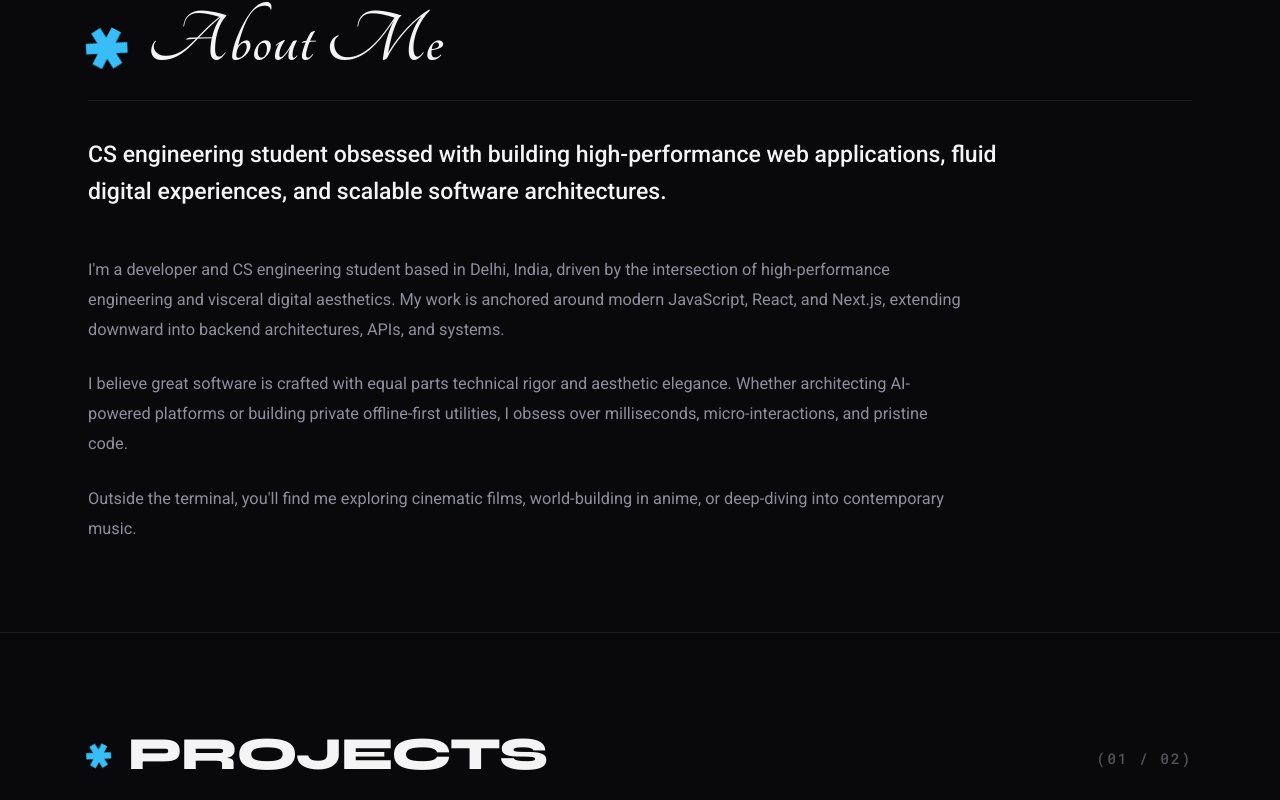
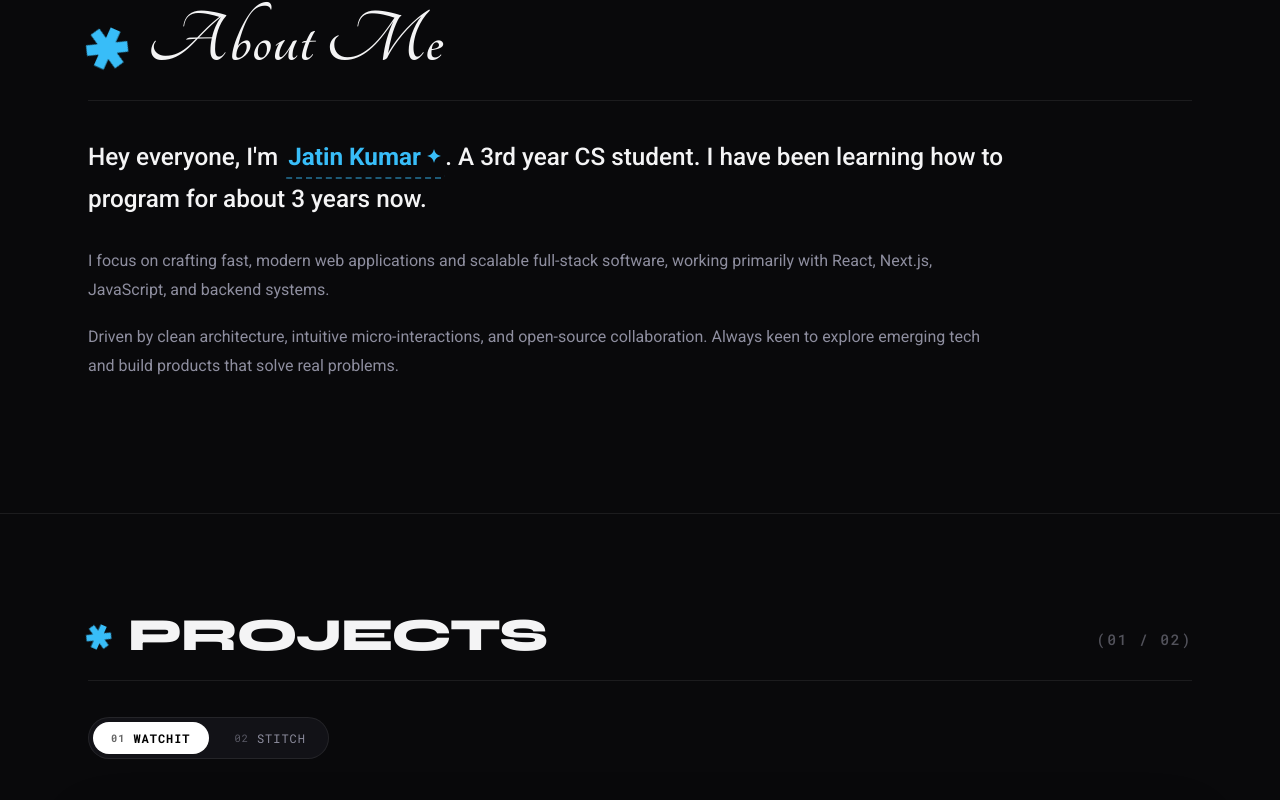
Before and after one commit to jatingow/Portfolio, a React (Vite) app: page / in a window 1280 px wide. Shown: the part 1080-1880 px from the top of the page. Built offline with nearby package versions, Linux system fonts and the light colour scheme.

Commit message:
Implemented interactive hover card for photo pop up

```diff
--- a/src/components/About.jsx
+++ b/src/components/About.jsx
@@ -1,10 +1,31 @@
-import { useRef } from "react";
-import { motion } from "framer-motion";
+import { useState, useRef } from "react";
+import { motion, AnimatePresence } from "framer-motion";
 import { personalInfo } from "../data/data";
 import styles from "./About.module.css";
 
+const PHOTO_CANDIDATES = [
+  "/jatin.jpg",
+  "/jatin.png",
+  "/jatin.jpeg",
+  "/profile.jpg",
+  "/profile.png",
+];
+
 export default function About() {
   const sectionRef = useRef(null);
+  const [showPhoto, setShowPhoto] = useState(false);
+  const [photoCandidateIdx, setPhotoCandidateIdx] = useState(0);
+
+  const handleImageError = () => {
+    if (photoCandidateIdx < PHOTO_CANDIDATES.length - 1) {
+      setPhotoCandidateIdx((prev) => prev + 1);
+    } else {
+      setPhotoCandidateIdx(-1); // All candidates attempted; show styled placeholder
+    }
+  };
+
+  const currentPhotoSrc =
+    photoCandidateIdx >= 0 ? PHOTO_CANDIDATES[photoCandidateIdx] : null;
 
   return (
     <section ref={sectionRef} className={styles.section} id="about">
@@ -34,25 +55,70 @@ export default function About() {
           transition={{ duration: 0.7, delay: 0.08, ease: [0.16, 1, 0.3, 1] }}
           className={styles.statementWrapper}
         >
-          <p className={styles.statementSub}>{personalInfo.bio}</p>
-        </motion.div>
+          <p className={styles.statementLead}>
+            Hey everyone, I'm{" "}
+            <span className={styles.nameWrapper}>
+              <span
+                className={styles.nameHighlight}
+                onMouseEnter={() => setShowPhoto(true)}
+                onMouseLeave={() => setShowPhoto(false)}
+                onFocus={() => setShowPhoto(true)}
+                onBlur={() => setShowPhoto(false)}
+                tabIndex={0}
+                role="button"
+                aria-label="Jatin Kumar (hover to view photo)"
+              >
+                Jatin Kumar
+                <span className={styles.nameSparkle}>✦</span>
+              </span>
 
-        {/* ── DETAILED BIO / MANIFESTO ── */}
-        <div className={styles.bioWrapper}>
-          <motion.div
-            initial={{ opacity: 0, y: 30 }}
-            whileInView={{ opacity: 1, y: 0 }}
-            viewport={{ once: false, margin: "0px 0px -50px 0px" }}
-            transition={{ duration: 0.65, ease: [0.16, 1, 0.3, 1] }}
-            className={styles.bioTextGroup}
-          >
-            {personalInfo.aboutLong.map((para, i) => (
-              <p key={i} className={styles.bioParagraph}>
-                {para}
+              <AnimatePresence>
+                {showPhoto && (
+                  <motion.span
+                    initial={{ opacity: 0, scale: 0.88, y: -10 }}
+                    animate={{ opacity: 1, scale: 1, y: 0 }}
+                    exit={{ opacity: 0, scale: 0.88, y: -10 }}
+                    transition={{ duration: 0.22, ease: [0.16, 1, 0.3, 1] }}
+                    className={styles.photoPopup}
+                  >
+                    <span className={styles.photoFrame}>
+                      {currentPhotoSrc ? (
+                        <img
+                          src={currentPhotoSrc}
+                          alt="Jatin Kumar"
+                          className={styles.photoImg}
+                          onError={handleImageError}
+                        />
+                      ) : (
+                        <span className={styles.photoPlaceholder}>
+                          <span className={styles.avatarInitials}>JK</span>
+                          <span className={styles.uploadPrompt}>
+                            Drop photo into:<br />
+                            <strong>public/jatin.jpg</strong>
+                          </span>
+                        </span>
+                      )}
+                    </span>
+                    <span className={styles.photoCaption}>
+                      <span className={styles.captionDot} />
+                      Jatin Kumar · CS Student
+                    </span>
+                  </motion.span>
+                )}
+              </AnimatePresence>
+            </span>
+            . A 3rd year CS student. I have been learning how to program for about 3 years now.
+          </p>
+
+          {/* Minimal additional info */}
+          <div className={styles.detailsList}>
+            {personalInfo.bioDetails.map((paragraph, idx) => (
+              <p key={idx} className={styles.detailParagraph}>
+                {paragraph}
               </p>
             ))}
-          </motion.div>
-        </div>
+          </div>
+        </motion.div>
       </div>
     </section>
   );
--- a/src/components/About.module.css
+++ b/src/components/About.module.css
@@ -28,52 +28,183 @@
   margin-bottom: 2.75rem;
 }
 
-.statementText {
+.statementLead {
   font-family: var(--font-display), sans-serif;
-  font-size: clamp(1.8rem, 3.8vw, 3.2rem);
-  font-weight: 800;
-  line-height: 1.15;
-  letter-spacing: -0.03em;
+  font-size: clamp(1.22rem, 1.9vw, 1.65rem);
+  font-weight: 500;
+  line-height: 1.65;
   color: var(--tx);
-  margin-bottom: 1.5rem;
+  max-width: 960px;
+  margin-bottom: 1.75rem;
 }
 
-.highlightText {
-  color: #ffffff;
-  text-decoration: underline;
-  text-decoration-color: rgba(56, 189, 248, 0.5);
-  text-underline-offset: 6px;
+.nameWrapper {
+  position: relative;
+  display: inline-block;
 }
 
-[data-theme="light"] .highlightText {
-  color: #000000;
-  text-decoration-color: rgba(2, 132, 199, 0.5);
+.nameHighlight {
+  position: relative;
+  display: inline-flex;
+  align-items: center;
+  gap: 5px;
+  color: var(--accent-cyan);
+  font-weight: 700;
+  cursor: pointer;
+  border-bottom: 2px dashed rgba(56, 189, 248, 0.45);
+  padding: 0 4px;
+  border-radius: 4px;
+  transition: all 0.25s cubic-bezier(0.16, 1, 0.3, 1);
+  text-decoration: none;
 }
 
-.statementSub {
-  font-family: var(--font-display), sans-serif;
-  font-size: clamp(1.2rem, 1.8vw, 1.6rem);
-  font-weight: 500;
-  line-height: 1.6;
+.nameHighlight:hover,
+.nameHighlight:focus-visible {
+  color: #ffffff;
+  background: rgba(56, 189, 248, 0.14);
+  border-bottom-color: var(--accent-cyan);
+  box-shadow: 0 0 16px rgba(56, 189, 248, 0.25);
+}
+
+[data-theme="light"] .nameHighlight:hover {
+  color: #000000;
+  background: rgba(2, 132, 199, 0.12);
+}
+
+.nameSparkle {
+  font-size: 0.75em;
+  color: var(--accent-cyan);
+  display: inline-block;
+  transition: transform 0.3s ease;
+}
+
+.nameHighlight:hover .nameSparkle {
+  transform: rotate(90deg) scale(1.2);
+}
+
+/* Floating Photo Popup Card */
+.photoPopup {
+  position: absolute;
+  bottom: calc(100% + 14px);
+  left: 50%;
+  transform: translateX(-50%);
+  z-index: 1000;
+  pointer-events: none;
+  display: flex;
+  flex-direction: column;
+  align-items: center;
+  gap: 8px;
+  background: rgba(18, 18, 23, 0.96);
+  backdrop-filter: blur(24px);
+  -webkit-backdrop-filter: blur(24px);
+  border: 1px solid var(--border-cyan);
+  border-radius: var(--radius-md);
+  padding: 10px;
+  box-shadow: 0 20px 45px rgba(0, 0, 0, 0.65), 0 0 25px rgba(56, 189, 248, 0.25);
+  width: 175px;
+}
+
+[data-theme="light"] .photoPopup {
+  background: rgba(255, 255, 255, 0.96);
+  border-color: rgba(2, 132, 199, 0.4);
+  box-shadow: 0 20px 45px rgba(0, 0, 0, 0.18), 0 0 25px rgba(2, 132, 199, 0.15);
+}
+
+.photoPopup::after {
+  content: "";
+  position: absolute;
+  top: 100%;
+  left: 50%;
+  transform: translateX(-50%);
+  border-width: 7px;
+  border-style: solid;
+  border-color: rgba(18, 18, 23, 0.96) transparent transparent transparent;
+}
+
+[data-theme="light"] .photoPopup::after {
+  border-color: rgba(255, 255, 255, 0.96) transparent transparent transparent;
+}
+
+.photoFrame {
+  width: 155px;
+  height: 185px;
+  border-radius: var(--radius-sm);
+  overflow: hidden;
+  background: #0d0d12;
+  display: flex;
+  align-items: center;
+  justify-content: center;
+  position: relative;
+  border: 1px solid rgba(255, 255, 255, 0.08);
+}
+
+.photoImg {
+  width: 100%;
+  height: 100%;
+  object-fit: cover;
+  object-position: center top;
+  display: block;
+}
+
+.photoPlaceholder {
+  display: flex;
+  flex-direction: column;
+  align-items: center;
+  justify-content: center;
+  gap: 8px;
+  width: 100%;
+  height: 100%;
+  padding: 14px;
+  text-align: center;
+  background: linear-gradient(135deg, rgba(56, 189, 248, 0.12), rgba(129, 140, 248, 0.12));
+}
+
+.avatarInitials {
+  font-family: var(--font-display);
+  font-size: 2.2rem;
+  font-weight: 800;
+  color: var(--accent-cyan);
+  letter-spacing: 0.05em;
+  line-height: 1;
+}
+
+.uploadPrompt {
+  font-family: var(--font-mono);
+  font-size: 0.65rem;
+  color: var(--tx-muted);
+  line-height: 1.35;
+}
+
+.photoCaption {
+  display: inline-flex;
+  align-items: center;
+  gap: 6px;
+  font-family: var(--font-mono);
+  font-size: 0.68rem;
+  letter-spacing: 0.04em;
   color: var(--tx);
+  white-space: nowrap;
+}
+
+.captionDot {
+  width: 6px;
+  height: 6px;
+  border-radius: 50%;
+  background-color: var(--accent-emerald);
+  box-shadow: 0 0 6px var(--accent-emerald);
+}
+
+.detailsList {
+  display: flex;
+  flex-direction: column;
+  gap: 1.15rem;
   max-width: 920px;
 }
 
-/* ── PART 2: BIO SECTION ── */
-.bioWrapper {
-  width: 100%;
-  max-width: 880px;
-}
-
-.bioTextGroup {
-  display: flex;
-  flex-direction: column;
-  gap: 1.5rem;
-}
-
-.bioParagraph {
-  font-size: clamp(1.02rem, 1.25vw, 1.18rem);
-  line-height: 1.85;
+.detailParagraph {
+  font-size: clamp(1rem, 1.25vw, 1.15rem);
+  line-height: 1.8;
   color: var(--tx-muted);
   font-weight: 400;
+  margin: 0;
 }
--- a/src/data/data.js
+++ b/src/data/data.js
@@ -4,11 +4,10 @@ export const personalInfo = {
   role: "Creative Engineer & CS Student",
   location: "Delhi, India",
   status: "Available for roles & freelance",
-  bio: "CS engineering student obsessed with building high-performance web applications, fluid digital experiences, and scalable software architectures.",
-  aboutLong: [
-    "I'm a developer and CS engineering student based in Delhi, India, driven by the intersection of high-performance engineering and visceral digital aesthetics. My work is anchored around modern JavaScript, React, and Next.js, extending downward into backend architectures, APIs, and systems.",
-    "I believe great software is crafted with equal parts technical rigor and aesthetic elegance. Whether architecting AI-powered platforms or building private offline-first utilities, I obsess over milliseconds, micro-interactions, and pristine code.",
-    "Outside the terminal, you'll find me exploring cinematic films, world-building in anime, or deep-diving into contemporary music."
+  bioLead: "Hey everyone, I'm Jatin Kumar. A 3rd year CS student. I have been learning how to program for about 3 years now.",
+  bioDetails: [
+    "I focus on crafting fast, modern web applications and scalable full-stack software, working primarily with React, Next.js, JavaScript, and backend systems.",
+    "Driven by clean architecture, intuitive micro-interactions, and open-source collaboration. Always keen to explore emerging tech and build products that solve real problems."
   ],
   stats: [
     { value: "+3", label: "Years Coding" },
```
Also changed, not shown: 4 other files (tests, documents, lock files or other folders).
